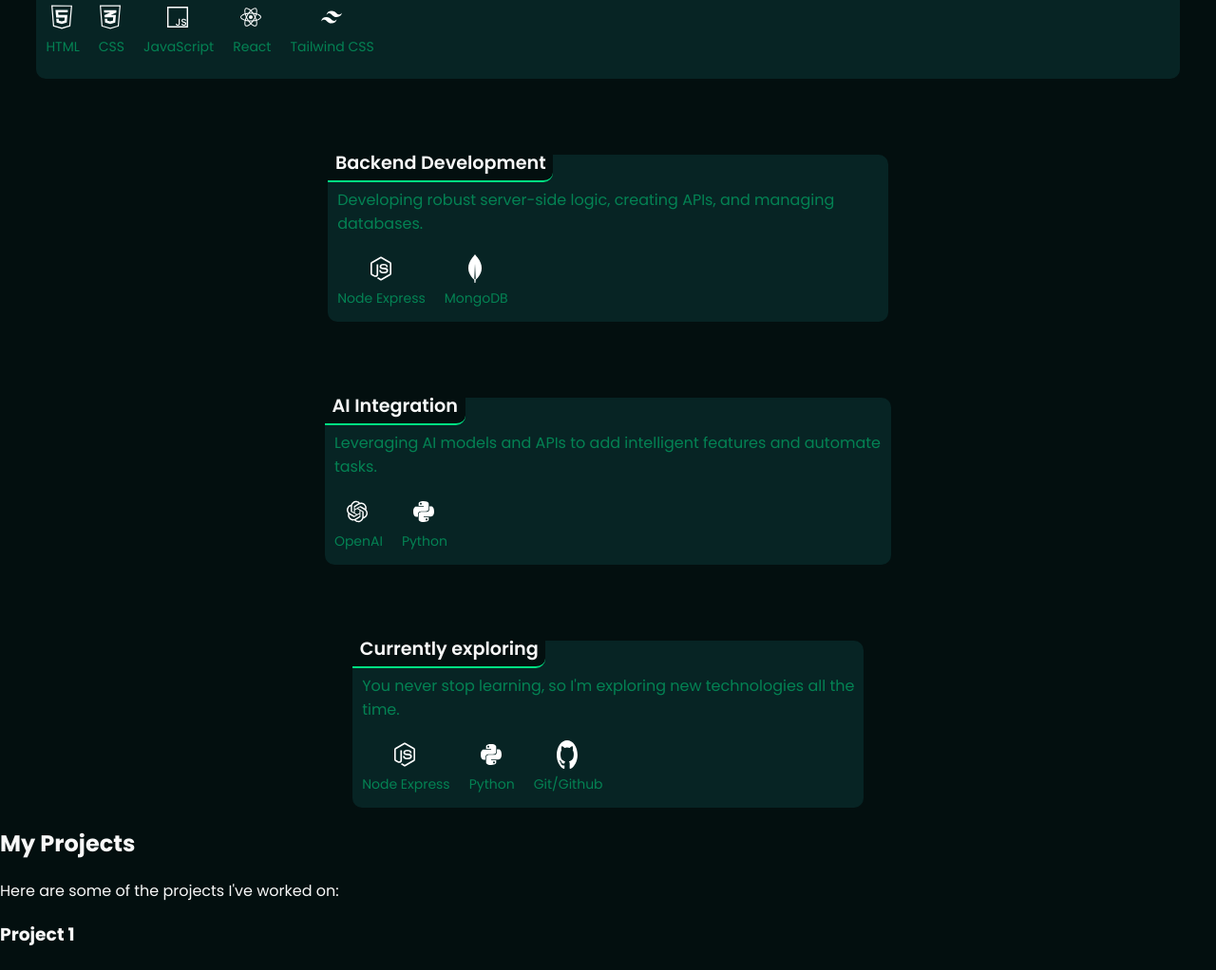
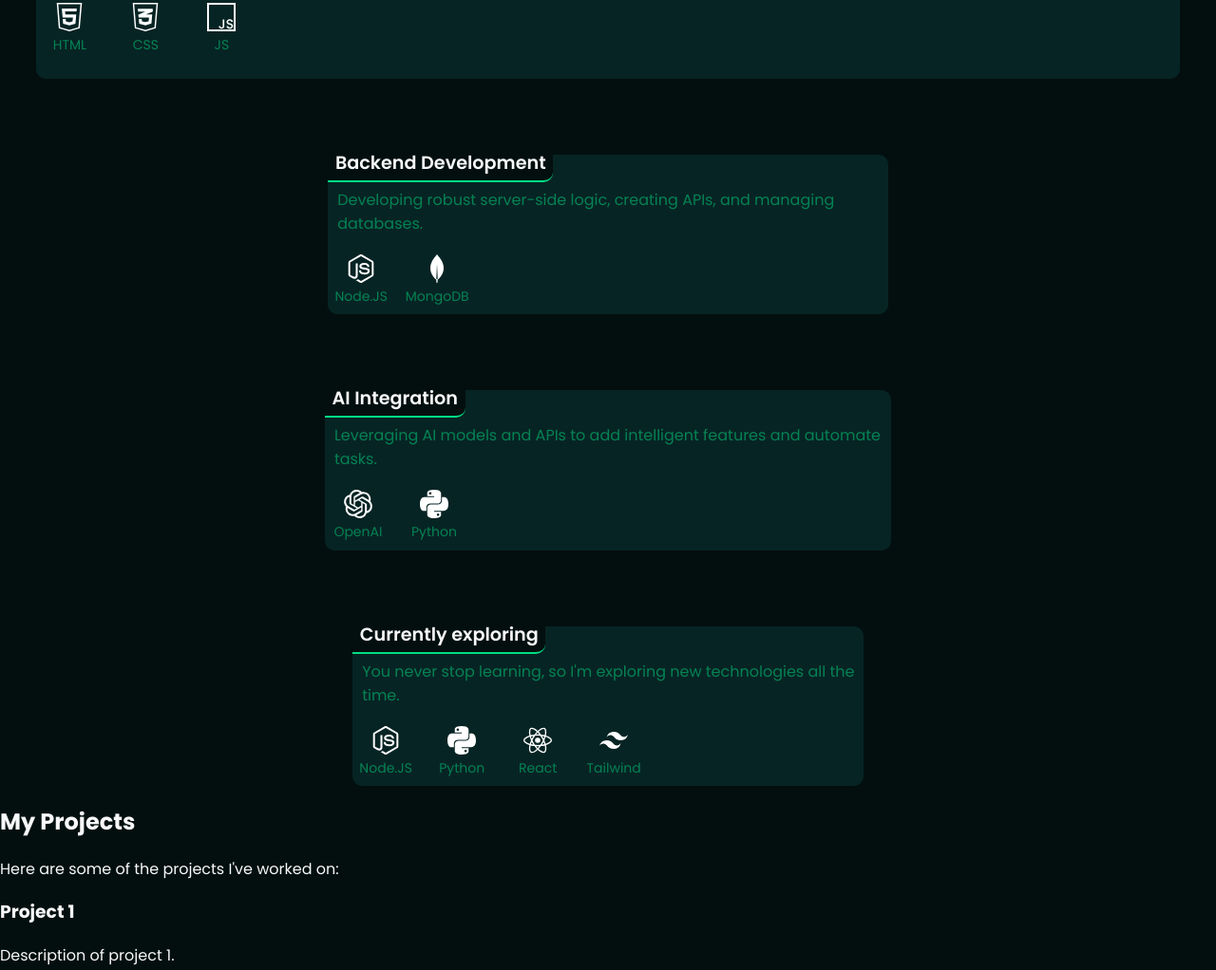
Before and after one commit to anndreipopa/Portfolio, a plain HTML site: page index.html in a window 1280 px wide. Shown: the part 1020-2042 px from the top of the page at 95% size. Drawn offline with Linux system fonts and the light colour scheme.

Commit message:
slight adjustments

```diff
--- a/index.html
+++ b/index.html
@@ -70,16 +70,8 @@
               </div>
                <div class="techlogo">
                 <img src="icons/javascripticon.svg" alt="JavaScript icon">
-                  <p>JavaScript</p>
+                  <p>JS</p>
                </div>
-              <div class="techlogo">
-                <img src="icons/reacticon.svg" alt="React icon">
-                  <p>React</p>
-              </div>
-              <div class="techlogo">
-                <img src="icons/tailwindicon.svg" alt="Tailwind CSS icon">
-                  <p>Tailwind CSS</p>
-              </div>
           </div>
         </div>
       <div class="overcard">
@@ -89,7 +81,7 @@
             <div class="techlogos">
               <div class="techlogo">
                 <img src="icons/nodeicon.svg" alt="Node.JS icon">
-                  <p>Node Express</p>
+                  <p>Node.JS</p>
               </div>
               <div class="techlogo">
                 <img src="icons/mongoicon.svg" alt="MongoDB icon">
@@ -124,15 +116,19 @@
             <div class="techlogos">
               <div class="techlogo">
                 <img src="icons/nodeicon.svg" alt="Node.JS icon">
-                  <p>Node Express</p>
+                  <p>Node.JS</p>
               </div>
               <div class="techlogo">
                 <img src="icons/pythonicon.svg" alt="Python icon">
                   <p>Python</p>
               </div>
               <div class="techlogo">
-                <img src="icons/githubicon.svg" alt="Github icon">
-                  <p>Git/Github</p>
+                <img src="icons/reacticon.svg" alt="React icon">
+                  <p>React</p>
+              </div>
+              <div class="techlogo">
+                <img src="icons/tailwindicon.svg" alt="Tailwind CSS icon">
+                  <p>Tailwind</p>
               </div>
           </div>
 
--- a/script.js
+++ b/script.js
@@ -22,9 +22,9 @@ links.forEach(link => {
 
 //Animatii
 
-const cardtitles = document.querySelectorAll('.skillcard');
+const container = document.querySelectorAll('.skillcard');
 
-if (cardtitles.length > 0) {
+if (container.length > 0) {
     const observer = new IntersectionObserver((entries, observerInstance) => {
         entries.forEach(entry => {
             if (entry.isIntersecting) {
@@ -37,10 +37,8 @@ if (cardtitles.length > 0) {
         threshold: 0.02
     });
 
-    cardtitles.forEach(title => {
+    container.forEach(title => {
         observer.observe(title);
     });
 
-} else {
-    console.warn("Intersection Observer: No elements found with the class '.cardtitle'. Animation will not work.");
 }
--- a/styles.css
+++ b/styles.css
@@ -1,3 +1,6 @@
+html{
+    scroll-behavior: smooth;
+}
 body{
     background-color: #030f0f;
     margin: 0;
@@ -148,6 +151,7 @@ body{
     animation: slidein 1.5s ease-in-out;
     z-index: 3;
     position: relative;
+
 }
 .mainintro{
     color: white;
@@ -157,7 +161,7 @@ body{
     margin-bottom: -6%;
     margin-top: 10vh;
 }
-.nume, .spantag{
+span{
     color: #00df82
 }
 
@@ -270,9 +274,11 @@ body{
 }
 .techlogos{
     display: flex;
-    justify-content: left;
+    justify-content: flex-start;
     gap: 10px;
     margin-top: 20px;
+    align-items: flex-start;
+    flex-wrap: wrap;
 
 }
 .techlogo{
@@ -281,14 +287,27 @@ body{
     align-items: center;
     color: #01c071;
     font-size: 14px;
+    width: 70px;
+    text-align: center;
+    box-sizing: border-box;
 }
 .techlogo img{
+    display: block;
     width: 30px;
     height: 30px;
-    margin-bottom: 1px;
-    padding-left: 8px;
+    margin: 0 auto;
+    margin-bottom: 5px;
+
+
 }
 .techlogo p{
     text-align: center;
-    margin-top: 5px;
+    margin: 0;
+    padding: 0;
+    line-height: 1.3;
+    width: 100%;
+    margin-bottom: 10px;
 }
+
+
+/* PROJECTS SECTION */
```
